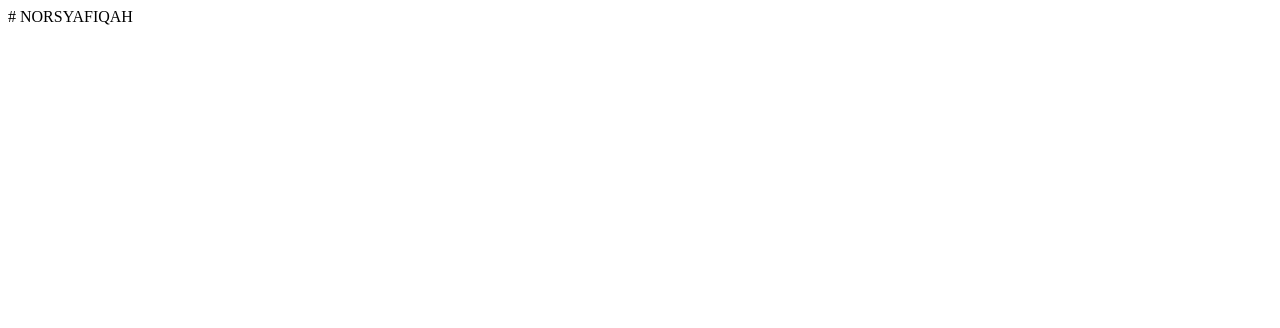
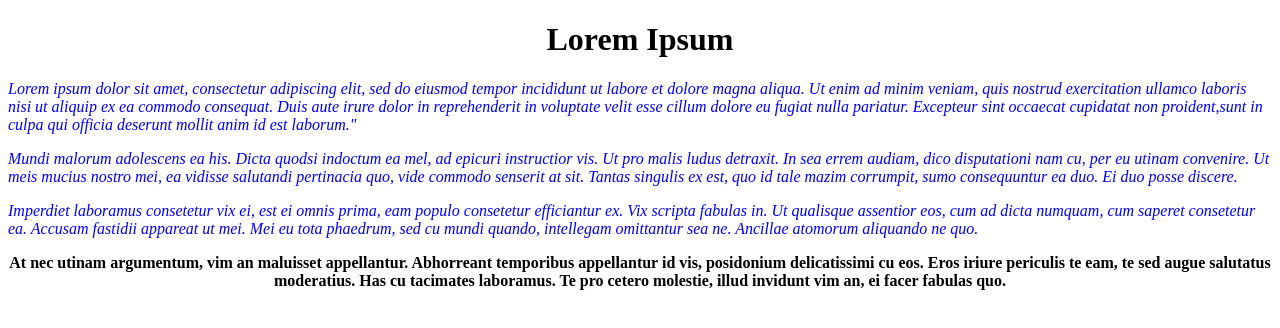
Before and after one commit to NorSyafiqah01/NORSYAFIQAH, a plain HTML site: page index.html in a window 1280 px wide. Drawn offline with Linux system fonts and the light colour scheme.

Commit message:
Add files via upload

```diff
--- a/index.html
+++ b/index.html
@@ -1 +1,39 @@
-# NORSYAFIQAH
+<!DOCTYPE html>
+<html>
+<head>
+
+
+
+                <title>Page Title</title>
+
+</head>
+
+<body>
+<style>
+h1{text-align: center;}
+</style>
+       <h1>Lorem Ipsum</h1>
+
+<p> <i> <font color = "blue"> Lorem ipsum dolor sit amet, consectetur adipiscing elit, sed do eiusmod tempor incididunt ut
+labore et dolore magna aliqua. Ut enim ad minim veniam, quis nostrud exercitation ullamco laboris nisi ut aliquip ex ea commodo consequat.
+Duis aute irure dolor in reprehenderit in voluptate velit esse cillum dolore eu fugiat nulla pariatur.
+Excepteur sint occaecat cupidatat non proident,sunt in culpa qui officia deserunt mollit anim id est laborum."</i> </font> </p>
+
+<p> <i> <font color = "blue"> Mundi malorum adolescens ea his. Dicta quodsi indoctum ea mel, ad epicuri instructior vis.
+Ut pro malis ludus detraxit. In sea errem audiam, dico disputationi nam cu, per eu utinam convenire.
+Ut meis mucius nostro mei, ea vidisse salutandi pertinacia quo, vide commodo senserit at sit.
+Tantas singulis ex est, quo id tale mazim corrumpit, sumo consequuntur ea duo. Ei duo posse discere.</i> </font> </p>
+
+<p> <i> <font color = "blue"> Imperdiet laboramus consetetur vix ei, est ei omnis prima,
+eam populo consetetur efficiantur ex. Vix scripta fabulas in. Ut qualisque assentior eos,
+cum ad dicta numquam, cum saperet consetetur ea. Accusam fastidii appareat ut mei.
+Mei eu tota phaedrum, sed cu mundi quando, intellegam omittantur sea ne.
+Ancillae atomorum aliquando ne quo.</i> </font> </p>
+
+<p> <b> <font color = "black"> <center> At nec utinam argumentum, vim an maluisset appellantur.
+Abhorreant temporibus appellantur id vis, posidonium delicatissimi cu eos. Eros iriure periculis te eam,
+te sed augue salutatus moderatius. Has cu tacimates laboramus. Te pro cetero molestie,
+illud invidunt vim an, ei facer fabulas quo.</b> </font> </p>
+
+</body>
+</html>
```
